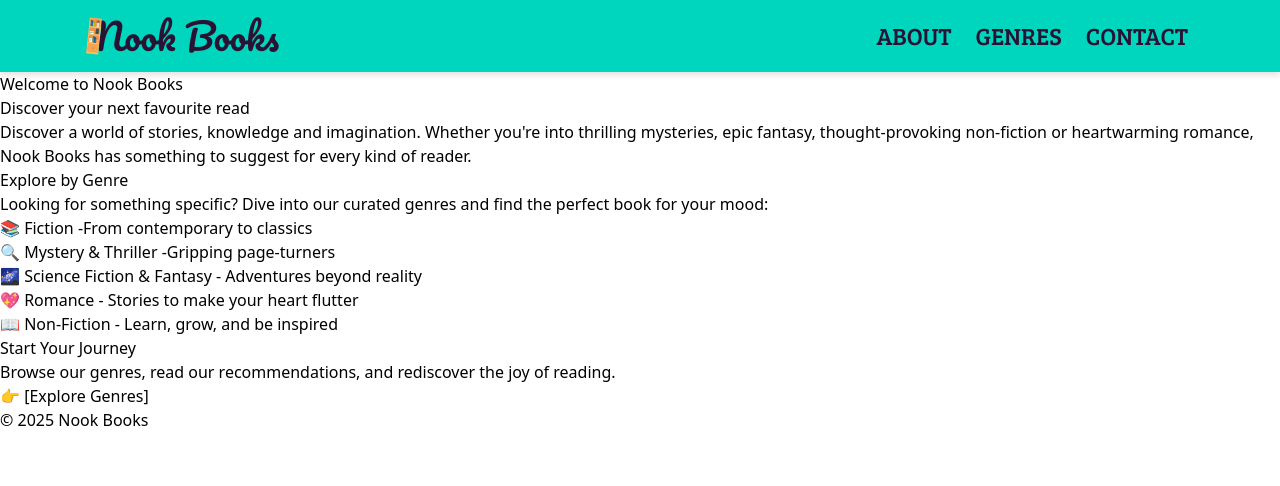
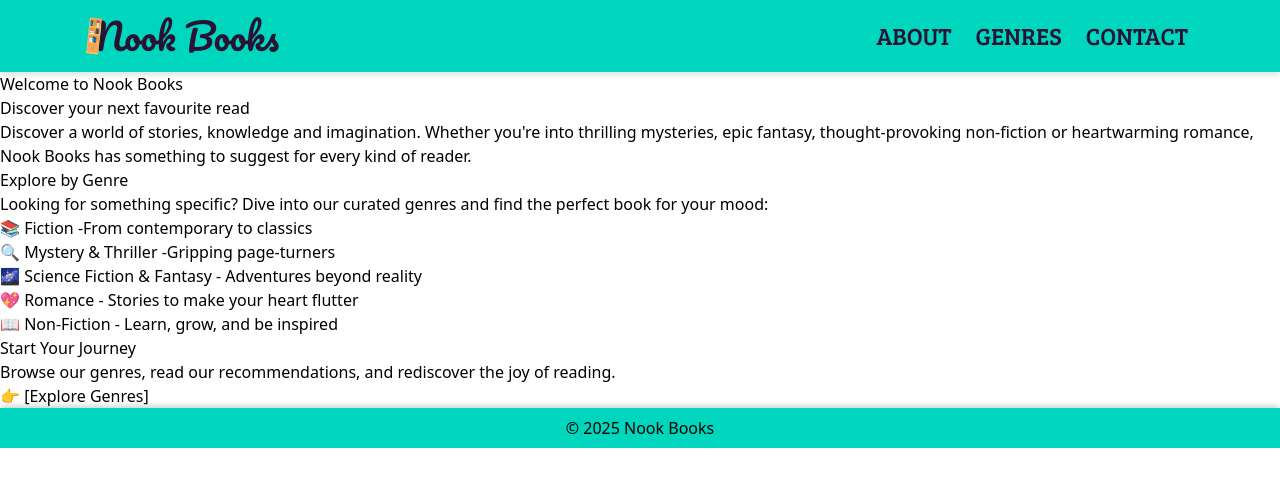
Before and after one commit to MinoshkaBocarro/nook-books, a Next.js app: page / in a window 1280 px wide. Shown: the top 486 px of the page. Built offline with nearby package versions, Linux system fonts and the light colour scheme; no server answers.

Commit message:
Style Footer

```diff
--- a/src/components/layout/Footer/Footer.jsx
+++ b/src/components/layout/Footer/Footer.jsx
@@ -4,7 +4,7 @@ function Footer() {
 	};
 
 	return (
-		<footer>
+		<footer className="p-2 text-center bg-teal-400 shadow-[0_-3px_6px_-1px_rgba(0,0,0,0.2)]">
 			<div>&copy; {getCurrentYear()} Nook Books</div>
 		</footer>
 	);
```
